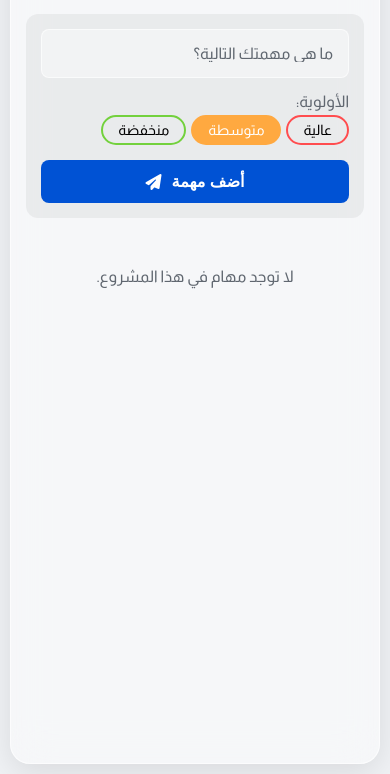
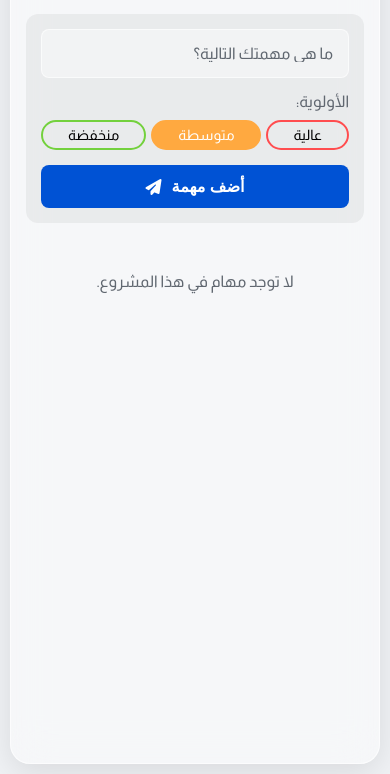
Before and after one commit to eslam-alzubairy/taskaty, a plain HTML site: page index.html in a window 390 px wide. Shown: the part 70-844 px from the top of the page. Drawn offline with Linux system fonts and the light colour scheme.

Commit message:
Add styles to adjust priority selector layout on mobile devices

```diff
--- a/style.css
+++ b/style.css
@@ -200,7 +200,22 @@ input:checked + .priority-label.low { background: var(--priority-low); color: #f
         width: 100%;
         justify-content: center;
     }
+    .priority-selector {
+        flex-direction: column;
+        align-items: flex-start;
+        gap: 10px;
+        width: 100%;
+    }
+    .priority-labels-wrapper {
+        width: 100%;
+        display: flex;
+    }
+    .priority-label {
+        flex-grow: 1;
+        text-align: center;
+    }
 }
+
 
 @media (max-width: 576px) {
     body {
```
